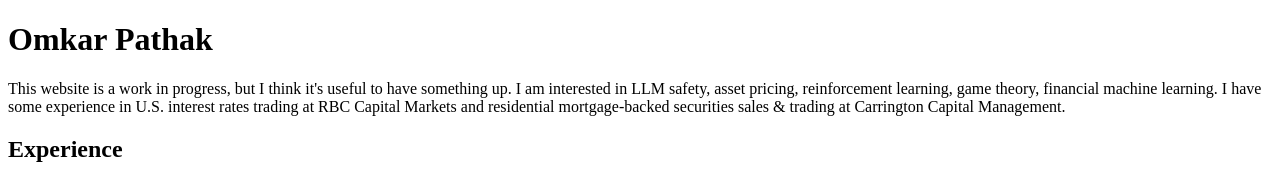
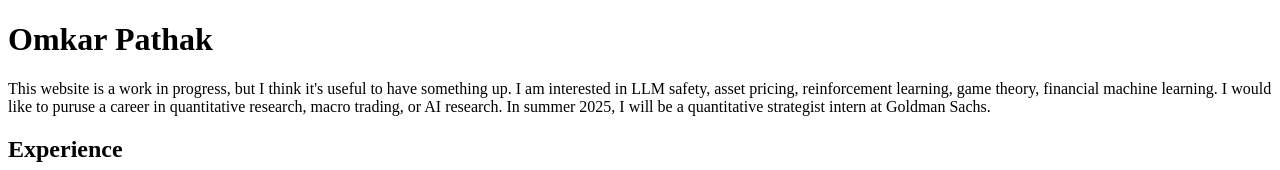
Before and after one commit to omkarp1013/MyWebsite, a plain HTML site: page index.html in a window 1280 px wide. Shown: the top 170 px of the page. Drawn offline with Linux system fonts and the light colour scheme.

Commit message:
Update index.html

```diff
--- a/index.html
+++ b/index.html
@@ -9,7 +9,7 @@
     <h1>Omkar Pathak</h1>
     <p>
         This website is a work in progress, but I think it's useful to have something up. I am interested in LLM safety, asset pricing, reinforcement learning, game theory, financial machine learning.
-        I have some experience in U.S. interest rates trading at RBC Capital Markets and residential mortgage-backed securities sales & trading at Carrington Capital Management.
+        I would like to puruse a career in quantitative research, macro trading, or AI research. In summer 2025, I will be a quantitative strategist intern at Goldman Sachs.
     </p>
 
     <h2>Experience</h2>
```
